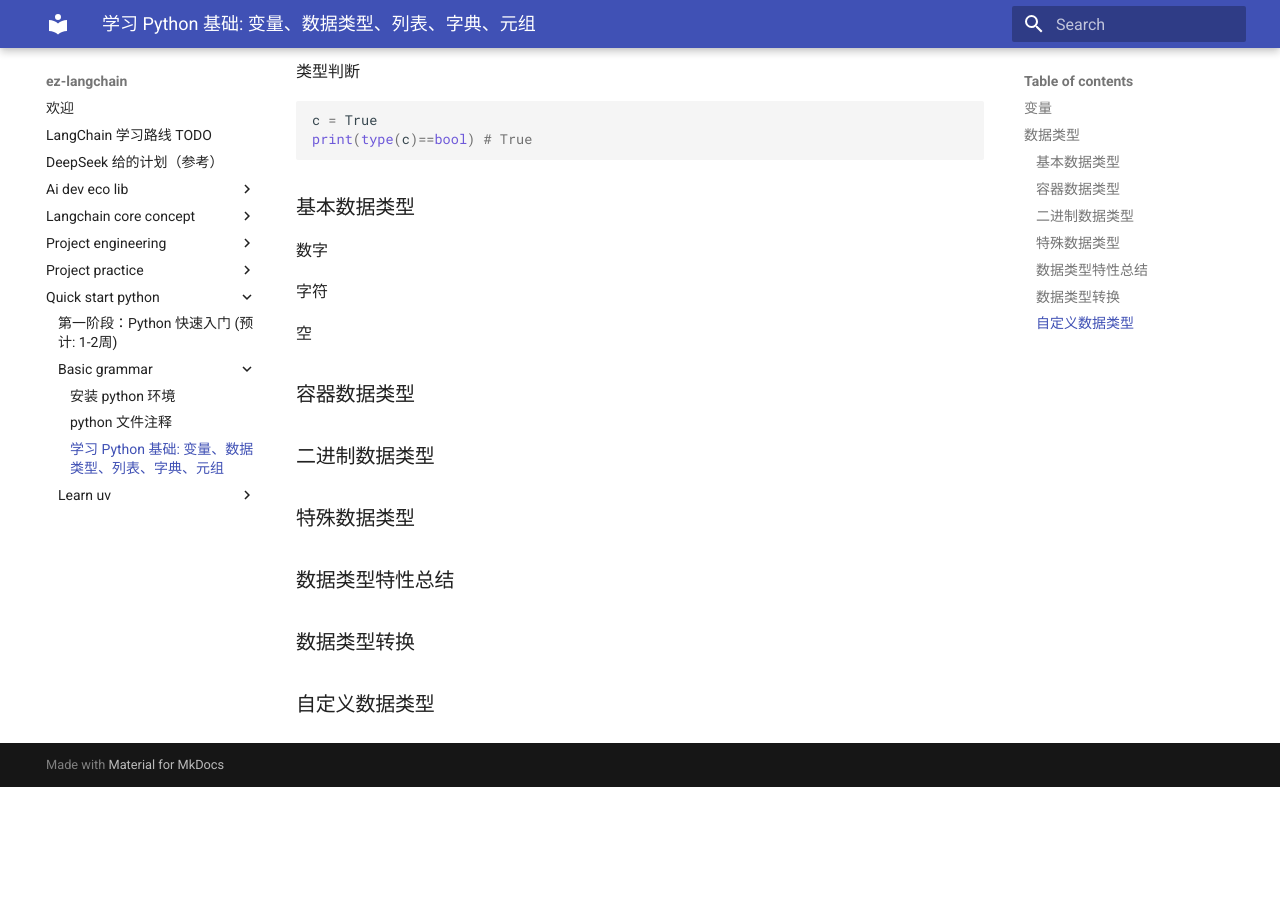
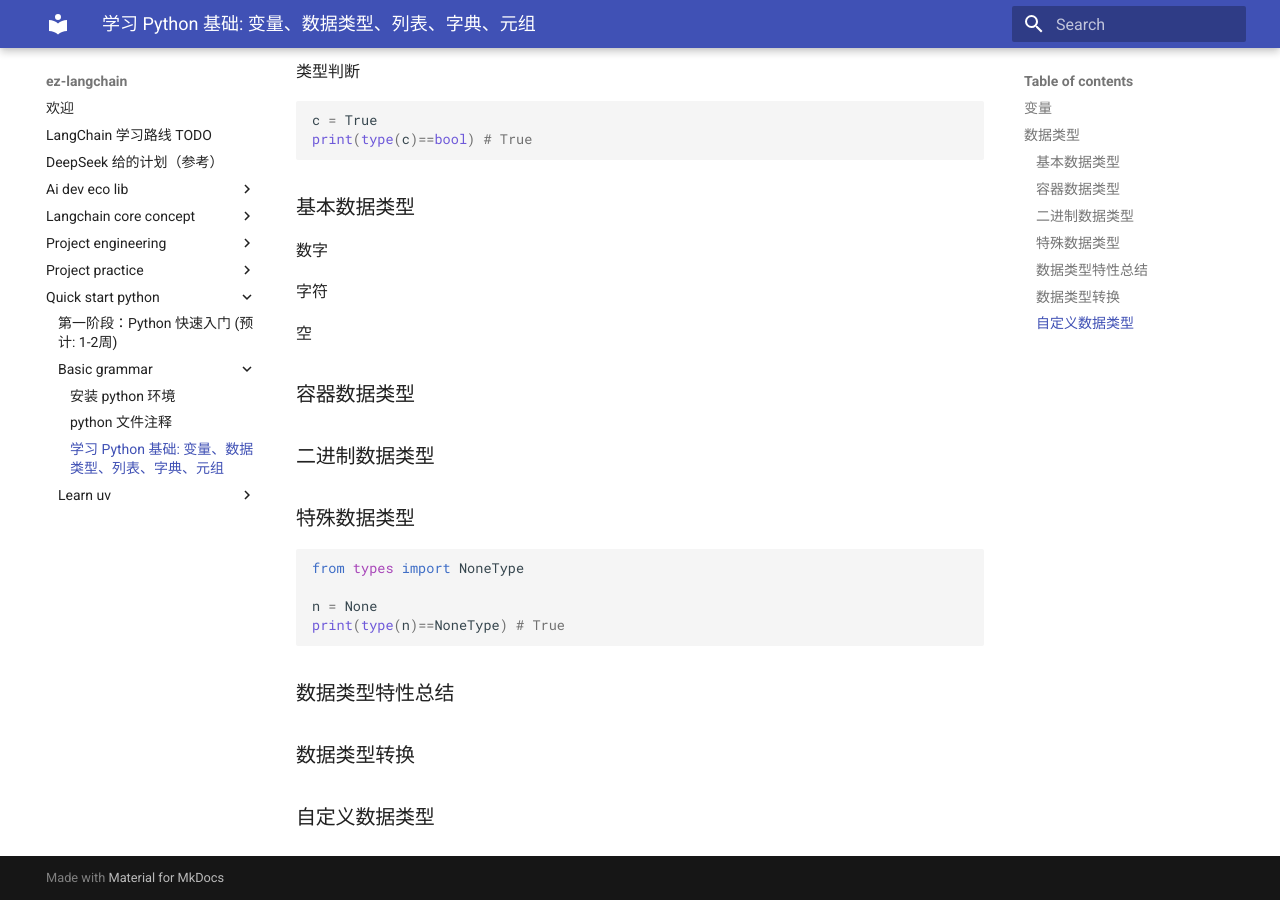
Before and after one commit to luckylark2000/ez-langchain, an MkDocs documentation site: the page built from docs/quick-start-python/basic-grammar/变量和数据类型.md, in a window 1280 px wide and 900 px high, scrolled down 586 px. Built offline with MkDocs 1.6.1 and Material for MkDocs 9.7.7, drawn with Linux system fonts in a browser that asks for light colours; before the commit the page ends 1373 px from its top, so only the background shows below that.

Commit message:
feat(python-quick-start): add NoneType import and null variable example

````diff
--- a/docs/quick-start-python/basic-grammar/变量和数据类型.md
+++ b/docs/quick-start-python/basic-grammar/变量和数据类型.md
@@ -41,6 +41,13 @@ print(type(c)==bool) # True
 
 ### 特殊数据类型
 
+```py
+from types import NoneType
+
+n = None
+print(type(n)==NoneType) # True
+```
+
 ### 数据类型特性总结
 
 ### 数据类型转换
````
Also changed, not shown: 1 other file.
